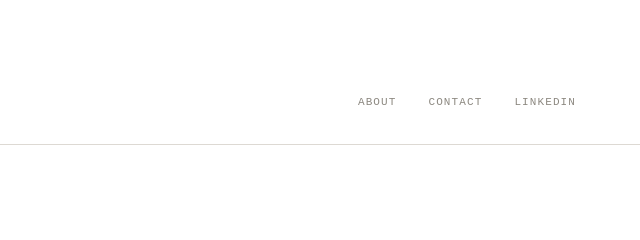
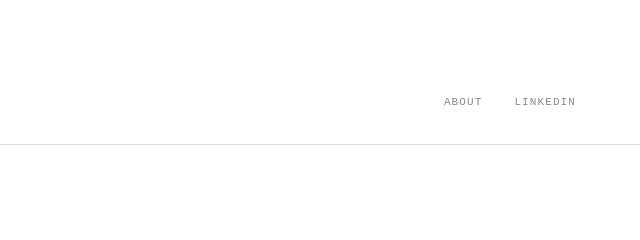
Before and after one commit to Seabass98Ham/portfolio, a plain HTML site: page kotn/index.html in a window 1280 px wide. Shown: the top 240 px of the page, 640-1280 px from the left. Drawn offline with nearby package versions, Linux system fonts and the light colour scheme; a web font is replaced by a local one.

Commit message:
Remove 'Contact' link from navigation
Removed 'Contact' link from header and menu overlay.

```diff
--- a/kotn/index.html
+++ b/kotn/index.html
@@ -338,7 +338,6 @@
     <a class="name" href="https://sebastienhamdy.ca">Sébastien H.</a>
     <nav>
       <a href="https://sebastienhamdy.ca/about/">About</a>
-      <a href="https://sebastienhamdy.ca/contact/">Contact</a>
       <a href="https://www.linkedin.com/in/s%C3%A9bastien-h-a75829300/">LinkedIn</a>
     </nav>
     <button class="hamburger" id="hamburger" aria-label="Open menu">
@@ -354,7 +353,6 @@
 
   <div class="menu-overlay" id="menuOverlay">
     <a href="https://sebastienhamdy.ca/about/">About</a>
-    <a href="https://sebastienhamdy.ca/contact/">Contact</a>
     <a href="https://www.linkedin.com/in/s%C3%A9bastien-h-a75829300/">LinkedIn</a>
   </div>
 
```
